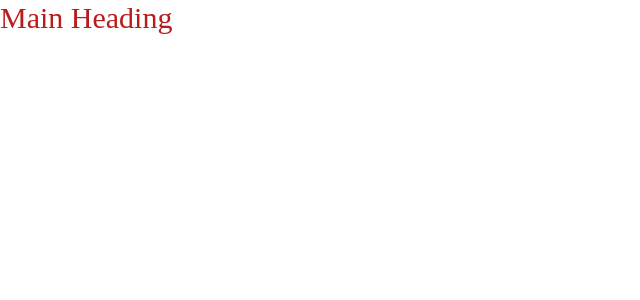
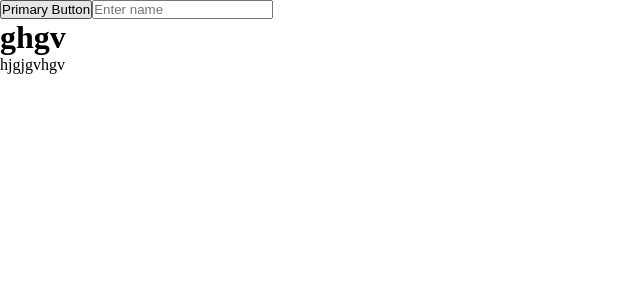
Before and after one commit to ashr4f1arr2ad/next-learn, a Next.js app: page / in a window 1280 px wide. Shown: the top 300 px of the page, without its empty margins (0-640 px from the left). Built offline with nearby package versions, Linux system fonts and the light colour scheme.

Commit message:
fix: some changes and error

```diff
--- /dev/null
+++ b/components/global/Button.js
@@ -0,0 +1,7 @@
+const Button = ({type, title}) => {
+    return (
+        <button type={type}>{title}</button>
+    )
+}
+
+export default Button;
--- /dev/null
+++ b/components/global/TextField.js
@@ -0,0 +1,7 @@
+const Textfield = () => {
+    return (
+        <input type="text" placeholder="Enter name"/>
+    )
+}
+
+export default Textfield;
--- /dev/null
+++ b/components/layout/Default.js
@@ -0,0 +1,19 @@
+import Head from "next/head"
+
+const Default = ({children}) => {
+    return (
+        <>
+            <Head>
+                <title>Create Next App</title>
+                <meta name="description" content="Generated by create next app" />
+                <meta name="viewport" content="width=device-width, initial-scale=1" />
+                <link rel="icon" href="/favicon.ico" />
+            </Head>
+            <div>
+                {children}
+            </div>
+        </>
+    )
+}
+
+export default Default;
--- a/next.config.js
+++ b/next.config.js
@@ -7,7 +7,8 @@ const path = require('path')
 // }
 
 module.exports = {
-  // sassOptions: {
-  //   includePaths: [path.join(__dirname, './styles')],
-  // },
+  sassOptions: {
+    includePaths: [path.join(__dirname, './styles')],
+  },
+  reactStrictMode: true,
 }
--- a/pages/_document.js
+++ /dev/null
@@ -1,13 +0,0 @@
-import { Html, Head, Main, NextScript } from 'next/document'
-
-export default function Document() {
-  return (
-    <Html lang="en">
-      <Head />
-      <body>
-        <Main />
-        <NextScript />
-      </body>
-    </Html>
-  )
-}
--- a/pages/index.js
+++ b/pages/index.js
@@ -1,25 +1,20 @@
-import Head from 'next/head'
 // import Image from 'next/image'
 // import { Inter } from '@next/font/google'
 // import styles from '@/styles/Home.module.css'
-import styles from '@/styles/components/Home.module.scss'
-
-// const inter = Inter({ subsets: ['latin'] })
+// import styles from '@/styles/components/Home.module.scss'
+import Default from '@/components/layout/Default'
+import Button from '@/components/global/Button'
+import Textfield from '@/components/global/Textfield'
 
 export default function Home() {
   return (
-    <>
-      <Head>
-        <title>Create Next App</title>
-        <meta name="description" content="Generated by create next app" />
-        <meta name="viewport" content="width=device-width, initial-scale=1" />
-        <link rel="icon" href="/favicon.ico" />
-      </Head>
-      <main className={`${styles.main} text-3xl`}>
-        <div className={styles.main__container}>
-          Main Heading
-        </div>
-      </main>
-    </>
+    <Default>
+      <Button type={'button'} title={'Primary Button'}></Button>
+      <Textfield/>
+      <div>
+        <h1>ghgv</h1>
+      </div>
+      hjgjgvhgv
+    </Default>
   )
 }
--- a/tailwind.config.js
+++ b/tailwind.config.js
@@ -4,7 +4,7 @@ module.exports = {
     "./app/**/*.{js,ts,jsx,tsx}",
     "./pages/**/*.{js,ts,jsx,tsx}",
     "./components/**/*.{js,ts,jsx,tsx}",
-    "./styles/**/*.{scss}",
+    "./styles/**/*.{css,scss}",
 
     // Or if using `src` directory:
     "./src/**/*.{js,ts,jsx,tsx}",
```
